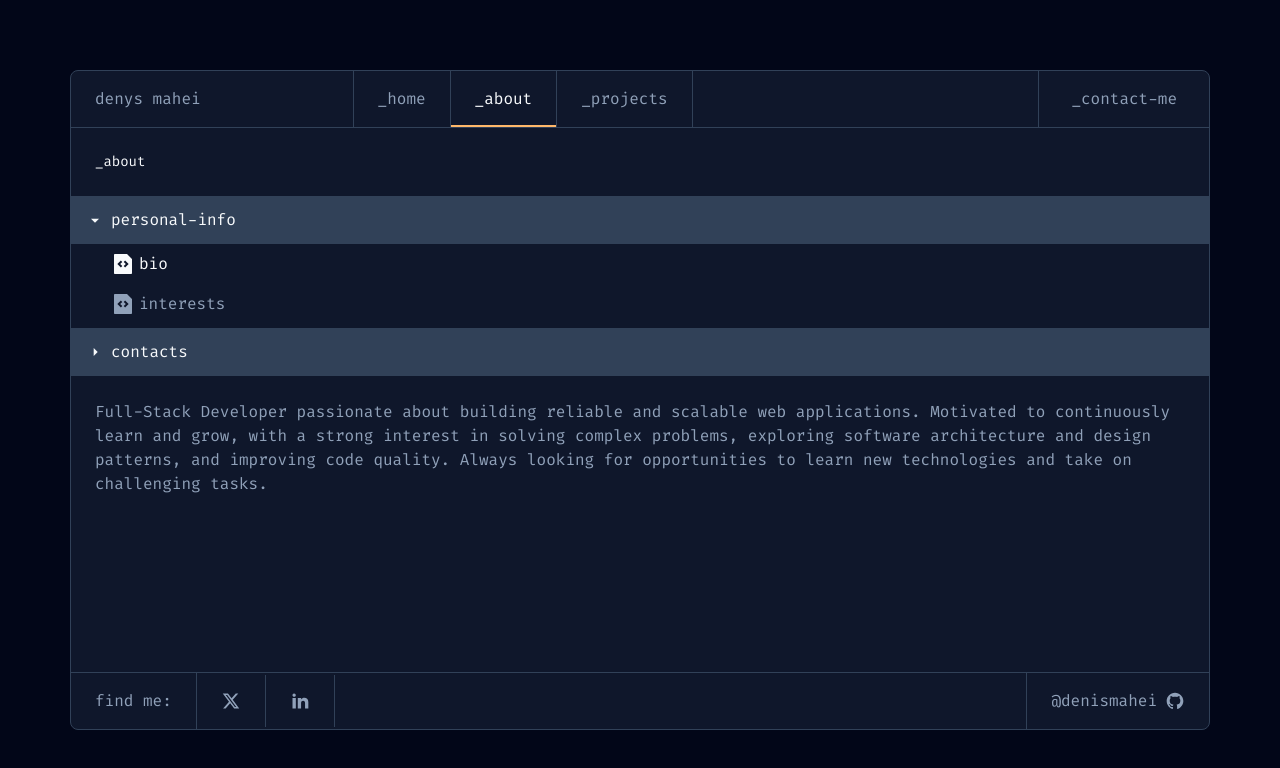
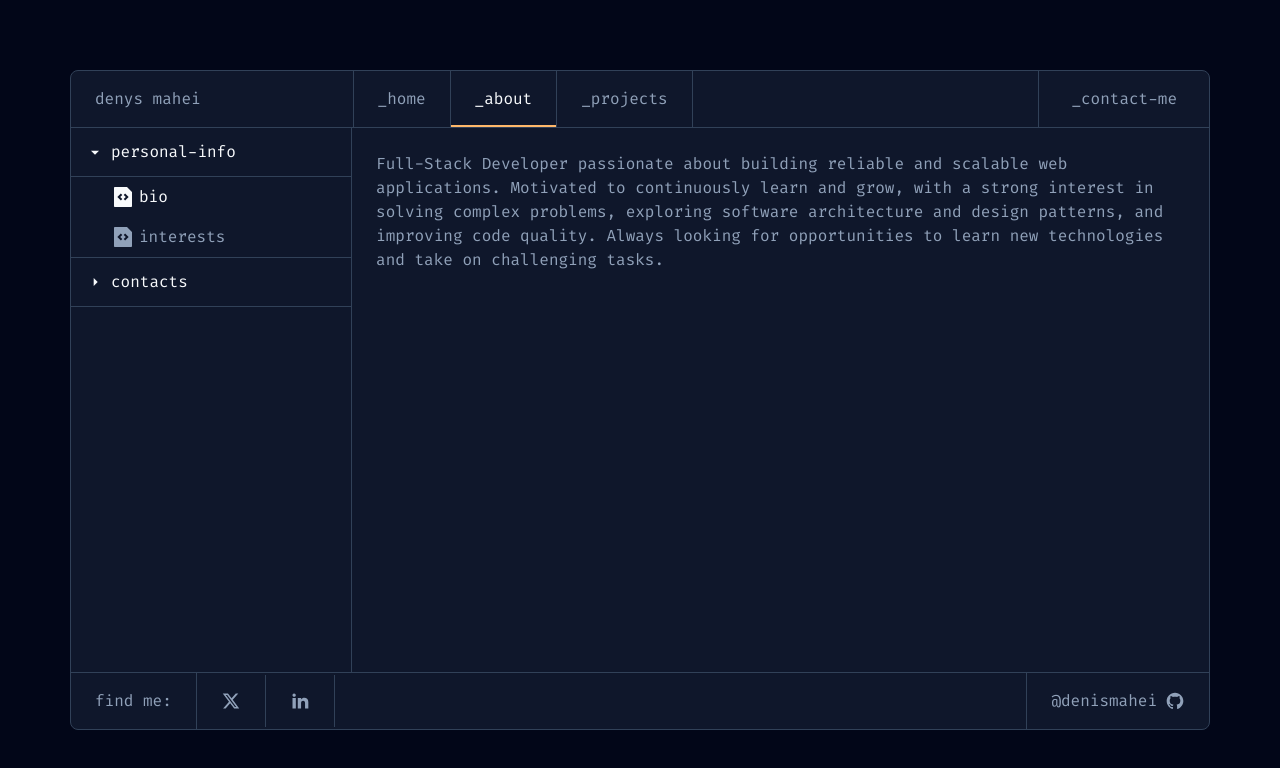
Before and after one commit to denis-mahei/my-portfolio, a Next.js app: page /about in a window 1280 px wide. Shown: the top 768 px of the page. Built offline with nearby package versions, Linux system fonts and the light colour scheme.

Commit message:
feat: add about page with sidebar accordion and content area

```diff
--- a/app/about/page.tsx
+++ b/app/about/page.tsx
@@ -13,8 +13,10 @@ function Page() {
     .find((file) => file.id === activeFileId);
 
   return (
-    <div className="flex flex-col h-full">
-      <h2 className="p-6 text-heading-foreground text-sm">_about</h2>
+    <div className="flex flex-col flex-1 lg:grid lg:grid-cols-[24.7%_1fr]">
+      <h2 className="p-6 text-heading-foreground text-sm lg:hidden">
+        _about
+      </h2>
       <Sidebar
         activeFileId={activeFileId}
         onFileSelect={setActiveFileId}
--- a/components/about/sidebar.tsx
+++ b/components/about/sidebar.tsx
@@ -25,15 +25,18 @@ function Sidebar({ activeFileId, onFileSelect }: SidebarProps) {
   };
 
   return (
-    <aside className="flex flex-col h-ful gap-1">
+    <aside className="flex flex-col h-full lg:border-r lg:border-stroke">
       {aboutData.map((section) => {
         const isOpen = openSections.includes(section.id);
 
         return (
-          <div key={section.id}>
+          <div
+            key={section.id}
+            className="lg:border-b lg:border-stroke lg:last:border-b-0"
+          >
             <button
               onClick={() => toggleSection(section.id)}
-              className="w-full px-4 py-3 flex items-center gap-2 text-heading-foreground bg-slate-700"
+              className="w-full px-4 py-3 flex items-center gap-2 text-heading-foreground bg-slate-700 lg:bg-transparent lg:border-b lg:border-stroke border-stroke border-t first:border-t-0"
             >
               <motion.div
                 animate={{ rotate: isOpen ? 90 : 0 }}
--- a/components/home/hero-content.tsx
+++ b/components/home/hero-content.tsx
@@ -2,11 +2,11 @@ function HeroContent() {
   return (
     <div className="flex flex-col justify-center items-center h-full px-6 relative">
       <div
-        className="absolute top-1/4 left-1/12 -translate-x-1/3 -translate-y-1/3 w-55 h-55 rounded-full blur-3xl"
+        className="lg:hidden absolute top-1/4 left-1/12 -translate-x-1/3 -translate-y-1/3 w-55 h-55 rounded-full blur-3xl"
         style={{ backgroundColor: 'rgba(0, 213, 190, 0.4)' }}
       />
       <div
-        className="absolute top-[30%] left-[60%] -translate-x-1/2 translate-y-2/5 w-45 h-45 rounded-full blur-3xl"
+        className="lg:hidden absolute top-[30%] left-[60%] -translate-x-1/2 translate-y-2/5 w-45 h-45 rounded-full blur-3xl"
         style={{ backgroundColor: 'rgba(97, 95, 255, 0.4)' }}
       />
       <div className="w-full max-w-md">
```
